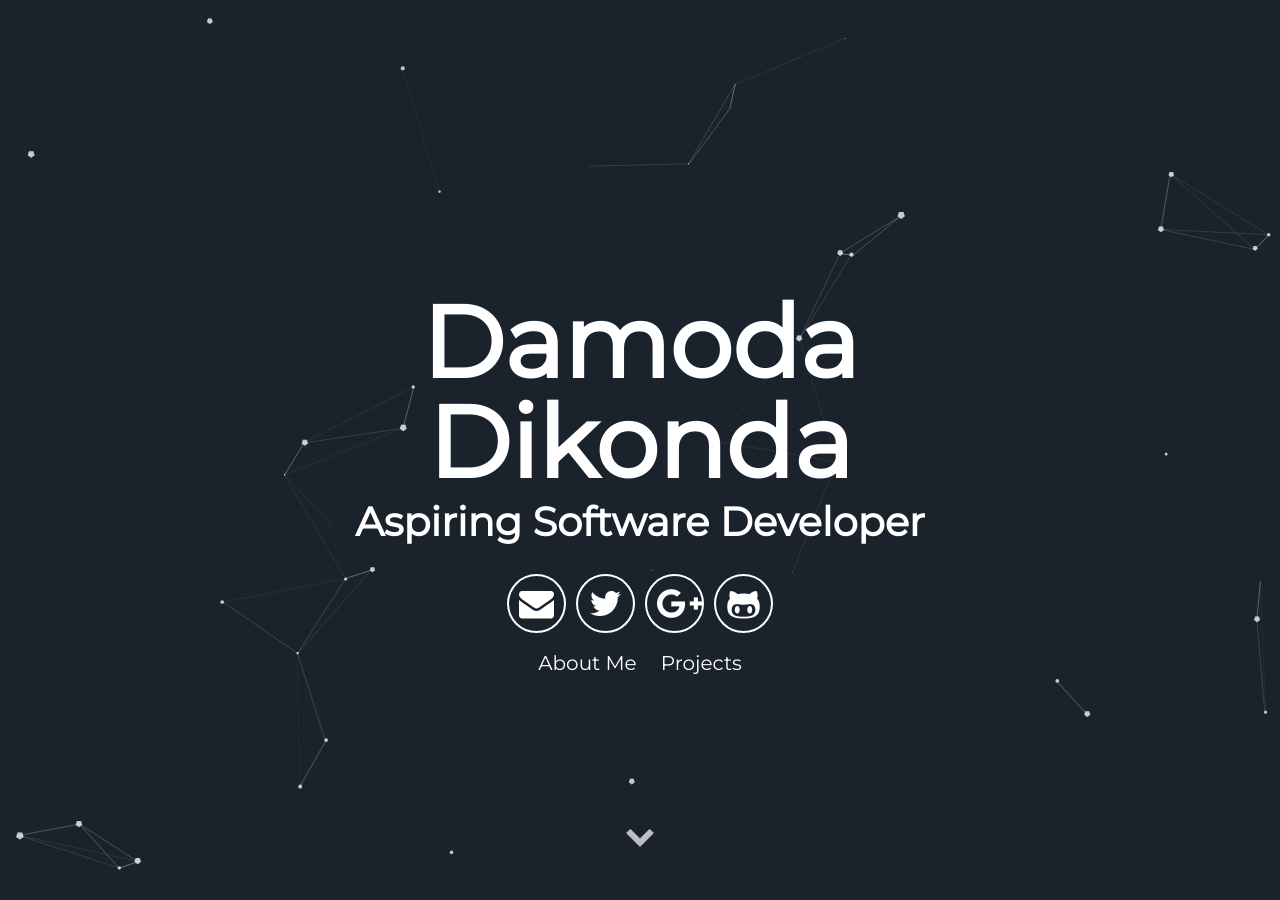
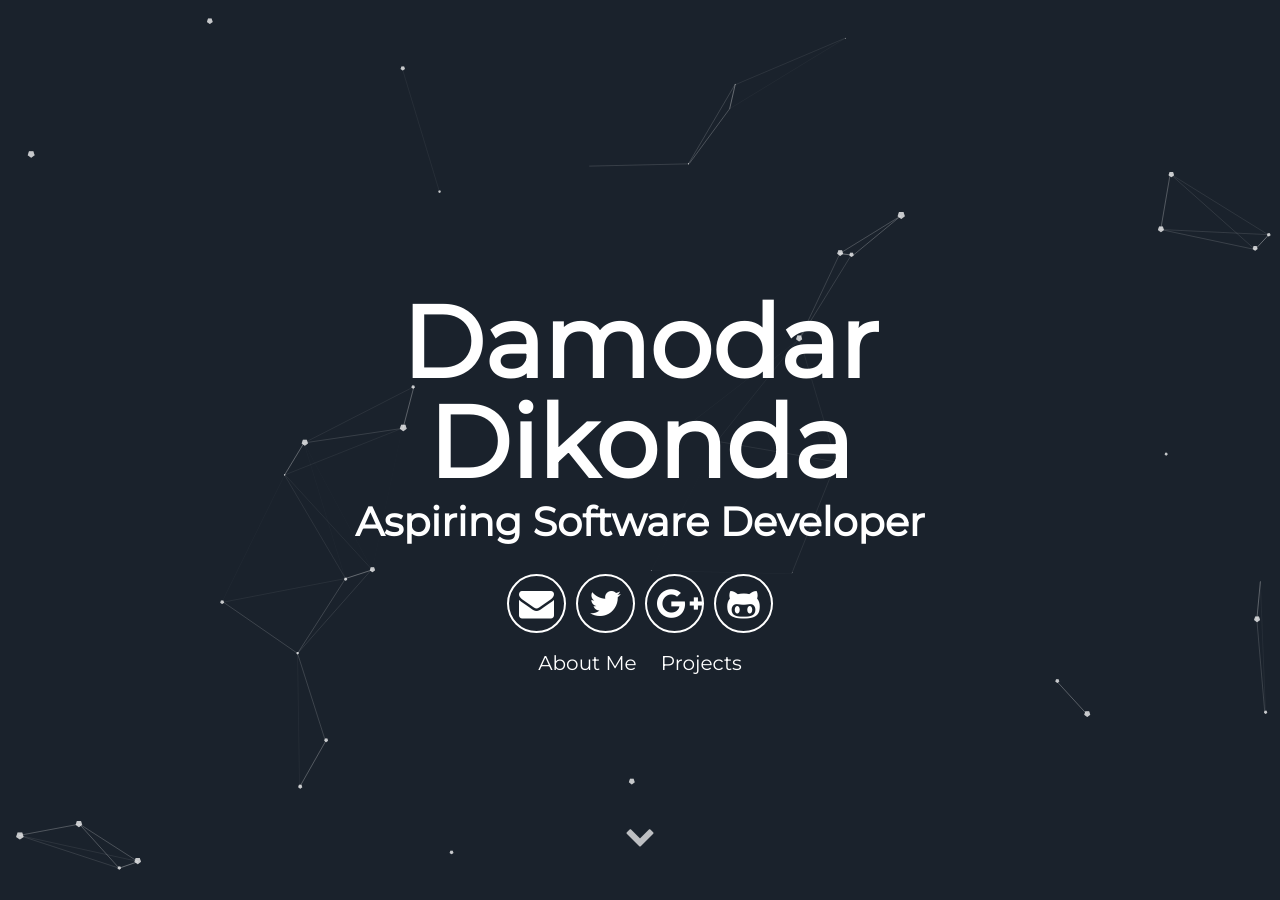
Before and after one commit to damodar454/damodar454.github.io, a Jekyll site: the page built from index.html, in a window 1280 px wide and 900 px high. Built offline with Jekyll 4.4.1, drawn with Linux system fonts in a browser that asks for light colours.

Commit message:
Update header.html

```diff
--- a/_includes/header.html
+++ b/_includes/header.html
@@ -1,7 +1,7 @@
 <div id="particles-js">
   <div class="header">
       <h1>
-        <span class="site-title">Damoda Dikonda</span>
+        <span class="site-title">Damodar Dikonda</span>
         <span class="site-description">{{site.user_title}}</span>
       </h1>
       <div class="header-icons">
```
